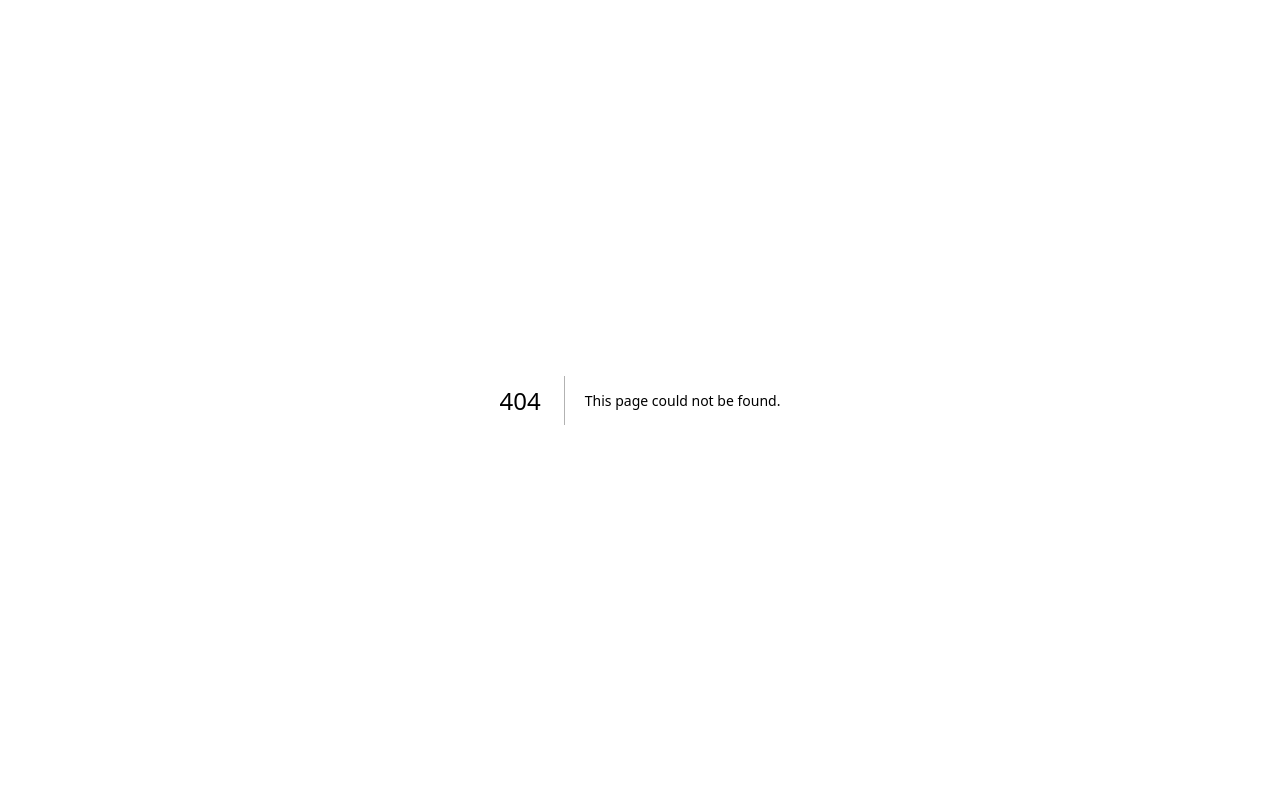
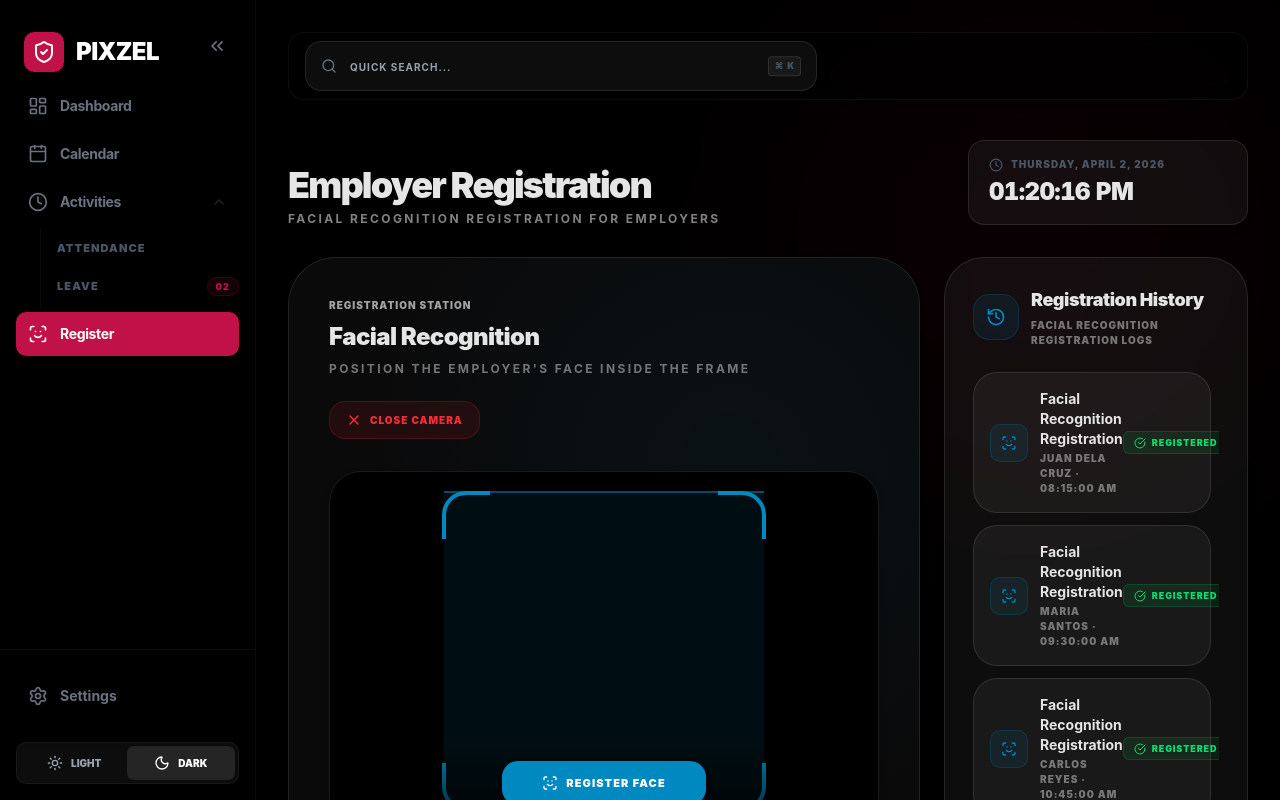
Before and after one commit to anthonyc-dev/pixzel-digital-attendance-with-advance-features, a Next.js app: page /admin/employerRegistration in a window 1280 px wide. Before the commit this address had no page. Built offline with nearby package versions, Linux system fonts and the light colour scheme; no server answers.

Commit message:
update files

```diff
--- a/app/admin/adminDashboard/page.tsx
+++ b/app/admin/adminDashboard/page.tsx
@@ -1,3 +1,5 @@
+'use client';
+
 import React from 'react';
 import Layout from '@/components/Layout';
 import { Download, Search, SlidersHorizontal, CalendarDays, MoreHorizontal, CheckCircle2, Clock3, Umbrella, UserX, ArrowUpRight } from 'lucide-react';
--- a/app/admin/adminHome/page.tsx
+++ b/app/admin/adminHome/page.tsx
@@ -1,3 +1,5 @@
+'use client';
+
 import React from 'react';
 import Layout from '@/components/Layout';
 import { ChevronLeft, ChevronRight, Calendar as CalendarIcon, Filter, Search, MoreHorizontal, UserPlus } from 'lucide-react';
--- a/app/admin/adminAttendance/page.tsx
+++ b/app/admin/employerRegistration/page.tsx
@@ -3,28 +3,28 @@
 import React, { useEffect, useMemo, useState, useRef, useCallback } from 'react';
 import Layout from '@/components/Layout';
 import { cn } from '@/lib/utils';
-import { Clock, LogIn, LogOut, History, Camera, X, CheckCircle, VideoOff } from 'lucide-react';
+import { Clock, History, Camera, X, CheckCircle, VideoOff, ScanFace, UserCheck } from 'lucide-react';
 import Webcam from 'react-webcam';
 
-// Mock history data type
-type ScanHistory = {
+// Registration history type
+type RegistrationHistory = {
   id: string;
-  type: 'time_in' | 'time_out';
+  employerName: string;
   timestamp: Date;
   status: 'success' | 'failed';
 };
 
-const AttendancePage = () => {
+const EmployerRegistrationPage = () => {
   const [now, setNow] = useState<Date>(() => new Date());
-  const [isCameraOpen, setIsCameraOpen] = useState(false);
+  const [isCameraOpen, setIsCameraOpen] = useState(true); // Camera is ON by default
   const [isScanning, setIsScanning] = useState(false);
   const [scanResult, setScanResult] = useState<'success' | 'error' | null>(null);
 
-  // Fake history state
-  const [history, setHistory] = useState<ScanHistory[]>([
-    { id: '1', type: 'time_in', timestamp: new Date(new Date().setHours(8, 15, 0, 0)), status: 'success' },
-    { id: '2', type: 'time_out', timestamp: new Date(new Date().setHours(12, 5, 0, 0)), status: 'success' },
-    { id: '3', type: 'time_in', timestamp: new Date(new Date().setHours(13, 10, 0, 0)), status: 'success' },
+  // Mock registration history
+  const [history, setHistory] = useState<RegistrationHistory[]>([
+    { id: '1', employerName: 'Juan Dela Cruz', timestamp: new Date(new Date().setHours(8, 15, 0, 0)), status: 'success' },
+    { id: '2', employerName: 'Maria Santos', timestamp: new Date(new Date().setHours(9, 30, 0, 0)), status: 'success' },
+    { id: '3', employerName: 'Carlos Reyes', timestamp: new Date(new Date().setHours(10, 45, 0, 0)), status: 'success' },
   ]);
 
   const webcamRef = useRef<Webcam>(null);
@@ -52,31 +52,28 @@ const AttendancePage = () => {
     return { time, date };
   }, [now]);
 
-  const captureAndScan = useCallback((action: 'time_in' | 'time_out') => {
+  const captureAndRegister = useCallback(() => {
     if (!webcamRef.current) return;
 
-    // Simulate taking a photo and sending to an API
     const imageSrc = webcamRef.current.getScreenshot();
     if (imageSrc) {
       setIsScanning(true);
       setScanResult(null);
 
-      // Simulate API delay
+      // Simulate API call
       setTimeout(() => {
         setIsScanning(false);
         setScanResult('success');
 
-        // Add to history
-        const newRecord: ScanHistory = {
+        const newRecord: RegistrationHistory = {
           id: Date.now().toString(),
-          type: action,
+          employerName: 'New Employer',
           timestamp: new Date(),
-          status: 'success'
+          status: 'success',
         };
 
         setHistory(prev => [newRecord, ...prev]);
 
-        // Hide success message after a bit
         setTimeout(() => setScanResult(null), 3000);
       }, 1500);
     }
@@ -93,9 +90,9 @@ const AttendancePage = () => {
       <div className="flex flex-col gap-8 w-full max-w-7xl animate-in fade-in duration-500 ease-out pb-10">
         <header className="flex flex-wrap items-end justify-between gap-6">
           <div className="space-y-2">
-            <h1 className="text-4xl font-black tracking-tighter text-foreground">Attendance</h1>
+            <h1 className="text-4xl font-black tracking-tighter text-foreground">Employer Registration</h1>
             <p className="text-muted-foreground text-xs font-bold uppercase tracking-[0.2em] leading-none opacity-80">
-              Time in / out and face recognition attendance
+              Facial recognition registration for employers
             </p>
           </div>
 
@@ -113,7 +110,7 @@ const AttendancePage = () => {
         </header>
 
         <section className="grid grid-cols-1 lg:grid-cols-12 gap-6">
-          {/* LEFT COLUMN: FACIAL RECOGNITION */}
+          {/* LEFT COLUMN: FACIAL RECOGNITION CAPTURE */}
           <div className="lg:col-span-7 xl:col-span-8 flex flex-col h-[700px]">
             <div className="relative w-full rounded-[3rem] overflow-hidden bg-white dark:bg-[#0A0A0A] border border-gray-100 dark:border-white/10 shadow-xl flex-1 flex flex-col">
               <div className="absolute inset-0 bg-[radial-gradient(circle_at_70%_30%,_rgba(0,137,192,0.06)_0%,_transparent_55%)] pointer-events-none" />
@@ -121,10 +118,10 @@ const AttendancePage = () => {
               <div className="p-8 md:p-10 flex flex-col h-full relative z-10 w-full">
                 <div className="flex flex-wrap items-start justify-between gap-6 mb-8 w-full flex-shrink-0">
                   <div>
-                    <div className="text-[10px] font-black uppercase tracking-widest text-muted-foreground">Scan station</div>
+                    <div className="text-[10px] font-black uppercase tracking-widest text-muted-foreground">Registration Station</div>
                     <h2 className="text-2xl font-black tracking-tight text-foreground mt-2">Facial Recognition</h2>
                     <p className="text-xs font-bold uppercase tracking-[0.2em] text-muted-foreground/70 mt-2">
-                      Position your face inside the frame
+                      Position the employer's face inside the frame
                     </p>
                   </div>
 
@@ -170,30 +167,22 @@ const AttendancePage = () => {
                         )}
                       </div>
 
-                      {/* UI Controls Overlay */}
+                      {/* Register Button Overlay */}
                       <div className="absolute bottom-0 inset-x-0 p-6 bg-gradient-to-t from-black/80 to-transparent flex flex-col items-center justify-end z-20">
                         {scanResult === 'success' ? (
                           <div className="bg-green-500/90 text-white px-6 py-3 rounded-2xl flex items-center gap-2 animate-in fade-in slide-in-from-bottom flex-shrink-0">
-                            <CheckCircle className="w-5 h-5" />
-                            <span className="font-bold tracking-tight text-sm">Attendance Recorded!</span>
+                            <UserCheck className="w-5 h-5" />
+                            <span className="font-bold tracking-tight text-sm">Employer Registered Successfully!</span>
                           </div>
                         ) : (
-                          <div className="flex flex-wrap justify-center items-center gap-4 flex-shrink-0">
                           <button
                             disabled={isScanning}
-                              onClick={() => captureAndScan('time_in')}
-                              className="px-6 py-3.5 rounded-2xl bg-green-500 hover:bg-green-600 text-white text-[11px] font-black uppercase tracking-widest shadow-lg shadow-green-500/20 active:scale-[0.98] transition-all disabled:opacity-50 min-w-[130px]"
+                            onClick={captureAndRegister}
+                            className="px-10 py-3.5 rounded-2xl bg-[#0089C0] hover:bg-[#007aaa] text-white text-[11px] font-black uppercase tracking-widest shadow-lg shadow-[#0089C0]/30 active:scale-[0.98] transition-all disabled:opacity-50 flex items-center gap-2"
                           >
-                              {isScanning ? 'Scanning...' : 'Time In'}
+                            <ScanFace className="w-4 h-4" />
+                            {isScanning ? 'Scanning Face...' : 'Register Face'}
                           </button>
-                            <button
-                              disabled={isScanning}
-                              onClick={() => captureAndScan('time_out')}
-                              className="px-6 py-3.5 rounded-2xl bg-red-500 hover:bg-red-600 text-white text-[11px] font-black uppercase tracking-widest shadow-lg shadow-red-500/20 active:scale-[0.98] transition-all disabled:opacity-50 min-w-[130px]"
-                            >
-                              {isScanning ? 'Scanning...' : 'Time Out'}
-                            </button>
-                          </div>
                         )}
                       </div>
                     </div>
@@ -240,14 +229,14 @@ const AttendancePage = () => {
                     )}
                   </div>
                   <div className="text-[10px] font-black uppercase tracking-widest text-muted-foreground/50 hidden sm:block">
-                    Use Time In/Out buttons when camera is active
+                    Press Register Face to capture &amp; enroll employer
                   </div>
                 </div>
               </div>
             </div>
           </div>
 
-          {/* RIGHT COLUMN: HISTORY & ACTIONS */}
+          {/* RIGHT COLUMN: REGISTRATION HISTORY */}
           <div className="lg:col-span-5 xl:col-span-4 flex flex-col gap-6">
             <div className="p-7 rounded-[2.5rem] bg-white dark:bg-white/5 border border-gray-100 dark:border-white/10 shadow-sm flex-1 flex flex-col h-[700px]">
               <div className="flex items-center gap-3 mb-6 flex-shrink-0">
@@ -255,9 +244,9 @@ const AttendancePage = () => {
                   <History className="w-5 h-5 text-[#0089C0]" />
                 </div>
                 <div>
-                  <h3 className="text-lg font-black tracking-tight text-foreground">Today's History</h3>
+                  <h3 className="text-lg font-black tracking-tight text-foreground">Registration History</h3>
                   <div className="text-[10px] font-black uppercase tracking-widest text-muted-foreground/70 mt-1">
-                    Your recent attendance logs
+                    Facial recognition registration logs
                   </div>
                 </div>
               </div>
@@ -265,7 +254,7 @@ const AttendancePage = () => {
               <div className="flex-1 overflow-y-auto pr-2 space-y-3 custom-scrollbar">
                 {history.length === 0 ? (
                   <div className="text-center py-10 text-muted-foreground text-sm font-medium">
-                    No scans recorded yet today.
+                    No employers registered yet today.
                   </div>
                 ) : (
                   history.map((record) => (
@@ -274,27 +263,22 @@ const AttendancePage = () => {
                       className="p-4 rounded-3xl bg-gray-50 dark:bg-white/5 border border-gray-100 dark:border-white/10 flex items-center justify-between"
                     >
                       <div className="flex items-center gap-3">
-                        <div className={cn(
-                          "p-2.5 rounded-xl border",
-                          record.type === 'time_in'
-                            ? "bg-green-500/10 border-green-500/20 text-green-500"
-                            : "bg-red-500/10 border-red-500/20 text-red-500"
-                        )}>
-                          {record.type === 'time_in' ? <LogIn className="w-4 h-4" /> : <LogOut className="w-4 h-4" />}
+                        <div className="p-2.5 rounded-xl border bg-[#0089C0]/10 border-[#0089C0]/20 text-[#0089C0]">
+                          <ScanFace className="w-4 h-4" />
                         </div>
                         <div>
-                          <div className="text-sm font-bold capitalize text-foreground">
-                            {record.type.replace('_', ' ')}
+                          <div className="text-sm font-bold text-foreground">
+                            Facial Recognition Registration
                           </div>
-                          <div className="text-[11px] font-bold text-muted-foreground mt-0.5 tabular-nums">
-                            {record.timestamp.toLocaleTimeString('en-US', { hour: '2-digit', minute: '2-digit', second: '2-digit', hour12: true })}
+                          <div className="text-[10px] font-black uppercase tracking-widest text-muted-foreground/70 mt-0.5">
+                            {record.employerName} &middot; {record.timestamp.toLocaleTimeString('en-US', { hour: '2-digit', minute: '2-digit', second: '2-digit', hour12: true })}
                           </div>
                         </div>
                       </div>
 
                       <div className="flex items-center gap-1.5 px-2.5 py-1 rounded-lg bg-green-500/10 border border-green-500/20 text-green-600 dark:text-green-400">
                         <CheckCircle className="w-3 h-3" />
-                        <span className="text-[9px] font-black uppercase tracking-widest">Success</span>
+                        <span className="text-[9px] font-black uppercase tracking-widest">Registered</span>
                       </div>
                     </div>
                   ))
@@ -331,4 +315,4 @@ const AttendancePage = () => {
   );
 };
 
-export default AttendancePage;
+export default EmployerRegistrationPage;
--- a/components/AppSidebar.tsx
+++ b/components/AppSidebar.tsx
@@ -39,7 +39,7 @@ const sidebarItems: NavItem[] = [
       { name: 'Leave', href: '#', badge: '02' }
     ]
   },
-  { name: 'Attendance', icon: ScanFace, href: '/admin/adminAttendance' },
+  { name: 'Register', icon: ScanFace, href: '/admin/employerRegistration' },
 ];
 
 const bottomItems = [
--- a/components/Layout.tsx
+++ b/components/Layout.tsx
@@ -18,7 +18,7 @@ const Layout = ({ children }: { children: React.ReactNode }) => {
 
       <main className={cn(
         "flex-1 flex flex-col p-8 overflow-y-auto relative transition-all duration-500 min-h-0",
-        isCollapsed ? "ml-0" : "ml-0" // flex-1 handles it, no margin needed
+        isCollapsed ? "ml-0" : "ml-0"
       )}>
         {/* Decorative Background Elements */}
         <div className="absolute top-0 right-0 w-[500px] h-[500px] bg-secondary/5 rounded-full blur-[120px] pointer-events-none" />
```
Lines whose indentation alone changed are shown as unchanged.
